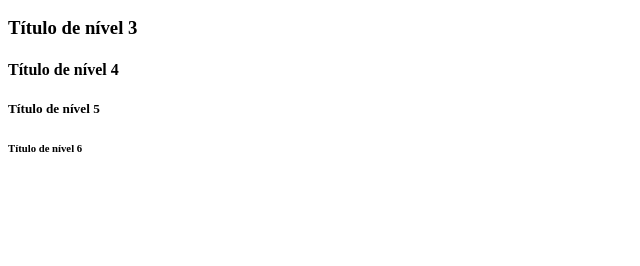
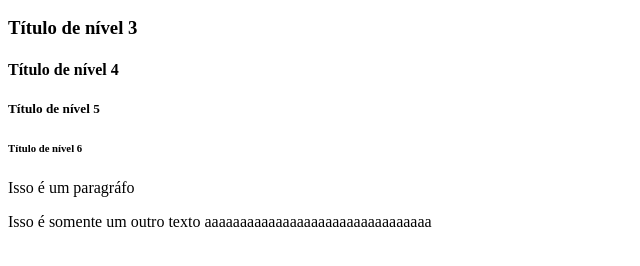
Before and after one commit to DomOliveira/web, a plain HTML site: page index.html in a window 1280 px wide. Shown: the part 96-362 px from the top of the page, without its empty margins (0-640 px from the left). Drawn offline with Linux system fonts and the light colour scheme.

Commit message:
tag p e tag span

```diff
--- a/index.html
+++ b/index.html
@@ -3,12 +3,15 @@
         <title> meu primeiro HTML</title>
     </head>
 <body>
+    <!--isso é um comentário-->
    <h1>Título de nível 1</h1>
    <h2>Título de nível 2</h2>
    <h3>Título de nível 3</h3>
    <h4>Título de nível 4</h4>
    <h5>Título de nível 5</h5>
    <h6>Título de nível 6</h6>
+   <p> Isso é um paragráfo</p>
+   <span>Isso é somente um outro texto</span><span> aaaaaaaaaaaaaaaaaaaaaaaaaaaaaaaa</span>
 </body>
 
 </html>
```
